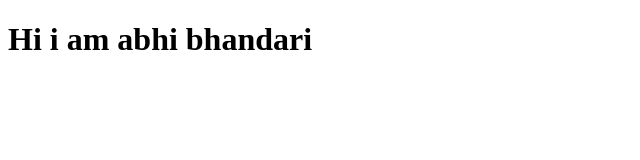
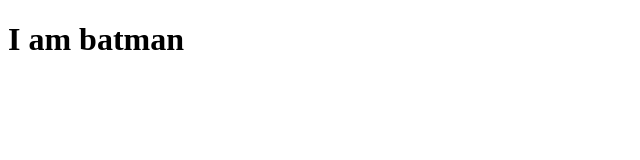
Before and after one commit to Abhibhandar/abhiweb, a plain HTML site: page index.html in a window 1280 px wide. Shown: the whole page, without its empty margins (0-640 px from the left). Drawn offline with Linux system fonts and the light colour scheme.

Commit message:
change body

```diff
--- a/index.html
+++ b/index.html
@@ -6,6 +6,6 @@
     <title>this is my portfolio</title>
 </head>
 <body>
-    <h1>Hi i am abhi bhandari</h1>
+    <h1>I am batman</h1>
 </body>
 </html>
```
